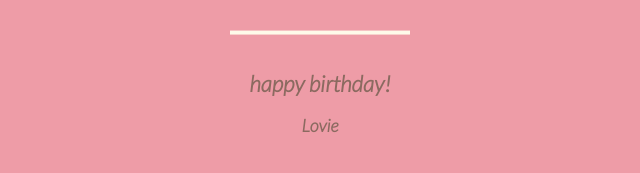
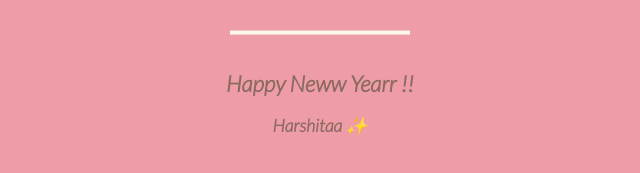
Before and after one commit to MythicRex/New-Year, a plain HTML site: page birthday-cake.html in a window 1280 px wide. Shown: the part 293-466 px from the top of the page, without its empty margins (328-968 px from the left). Drawn offline with Linux system fonts and the light colour scheme.

Commit message:
Update birthday-cake.html

```diff
--- a/birthday-cake.html
+++ b/birthday-cake.html
@@ -283,8 +283,9 @@
         <rect x="10" y="475.571" fill="#fefae9" width="180" height="4" />
       </svg>
       <div class="text">
-      <h1>happy birthday!</h1>
-      <p class="name">Lovie</p>
+      <h1>Happy Neww Yearr !! </h1>
+      <p class="name">Harshitaa ✨️</p>
       </div>
   </body>
+
 </html>
```
